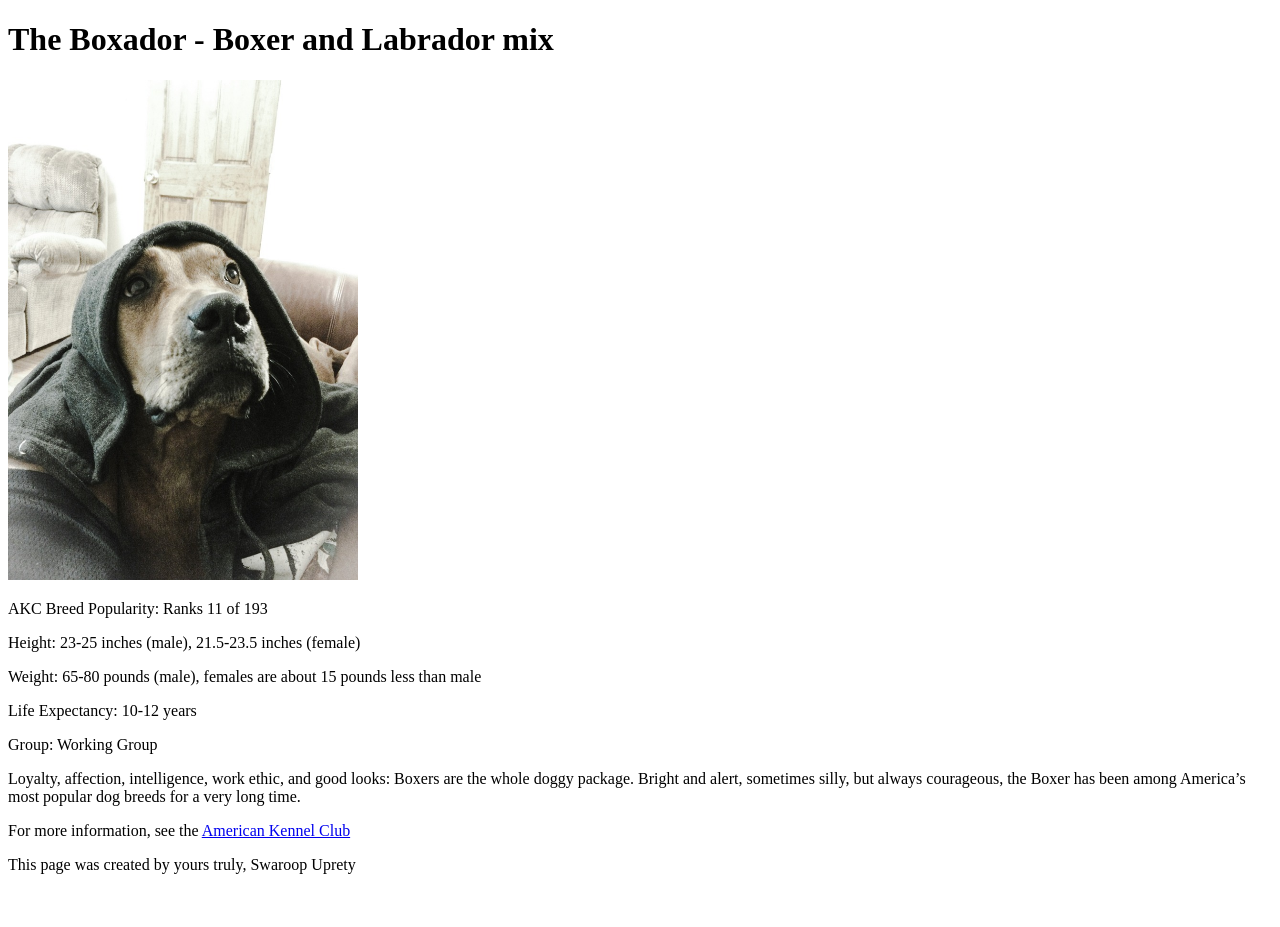
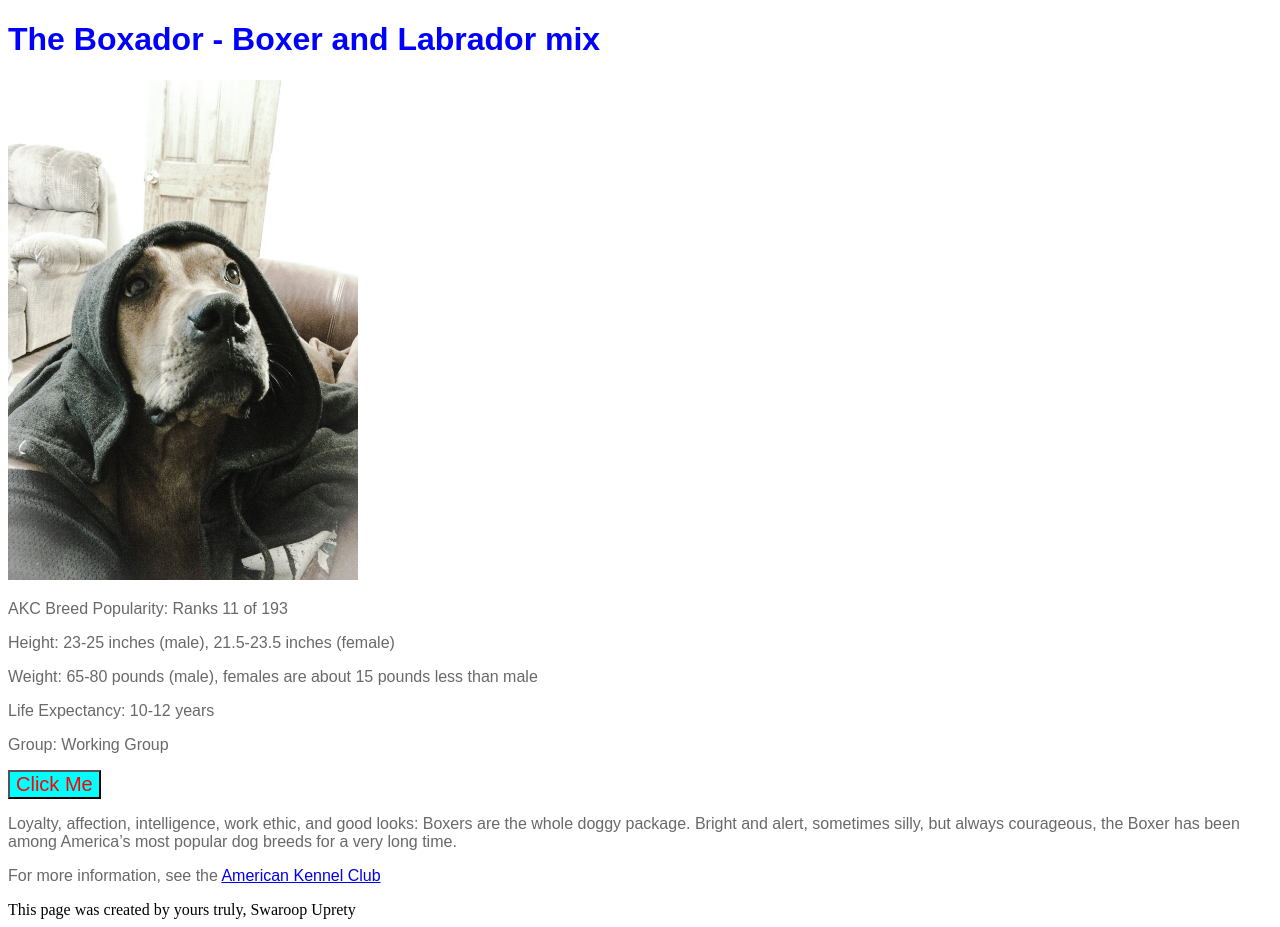
Before and after one commit to breadfan18/htmlPractice, a plain HTML site: page index.html in a window 1280 px wide. Before the commit the page ends 882 px from the top, so only its background shows below. Drawn offline with Linux system fonts and the light colour scheme.

Commit message:
added a stylesheet

```diff
--- a/index.html
+++ b/index.html
@@ -2,6 +2,7 @@
 <html lang="en">
 <head>
     <title>My Favorite Dog </title>
+    <link rel="stylesheet" href="stylesheet.css">
 </head>
 <body>
 <!--This is a comment-->
@@ -12,6 +13,8 @@
     <p>Weight: 65-80 pounds (male), females are about 15 pounds less than male</p>
     <p>Life Expectancy: 10-12 years</p>
     <p>Group: Working Group</p>
+<button type="button">Click Me</button>
+
 
     <p>Loyalty, affection, intelligence, work ethic, and good looks: Boxers are the whole doggy package. Bright and alert, sometimes silly, but always courageous, the Boxer has been among America’s most popular dog breeds for a very long time.
     </p>
--- /dev/null
+++ b/stylesheet.css
@@ -0,0 +1,16 @@
+h1{
+    color: blue;
+    font-family: Arial, Helvetica, serif;
+}
+
+p{
+    color: dimgrey;
+    font-family: Arial, sans-serif;
+}
+
+button{
+    background-color: aqua;
+    color: red;
+    font-family: Arial, serif;
+    font-size: 20px;
+}
```
